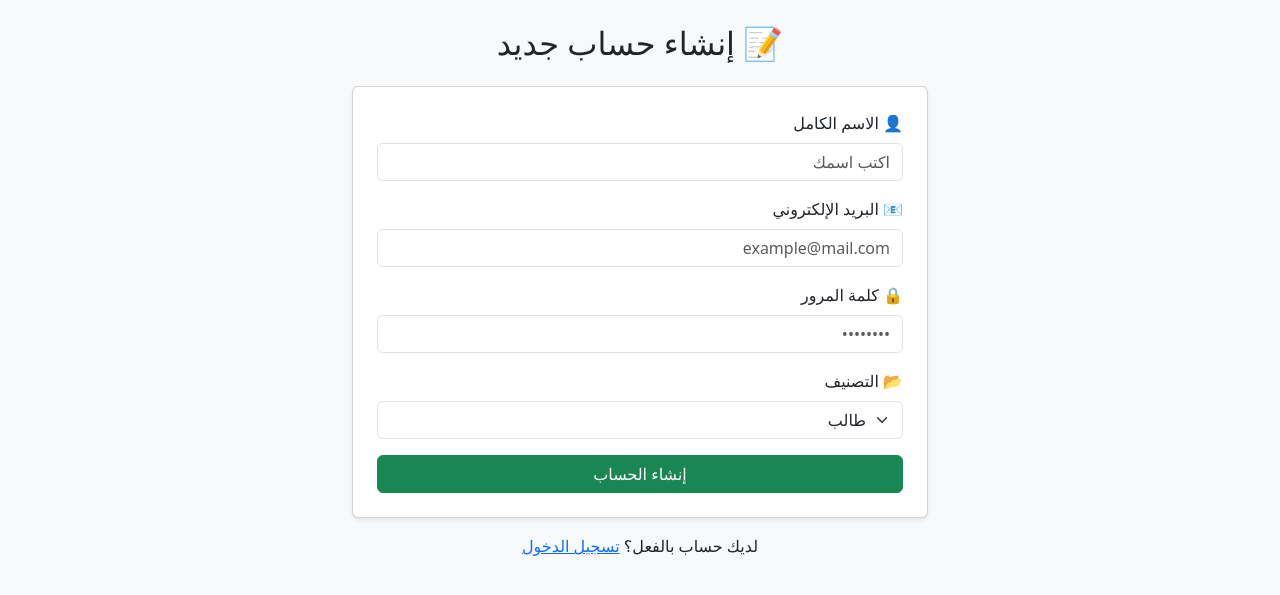
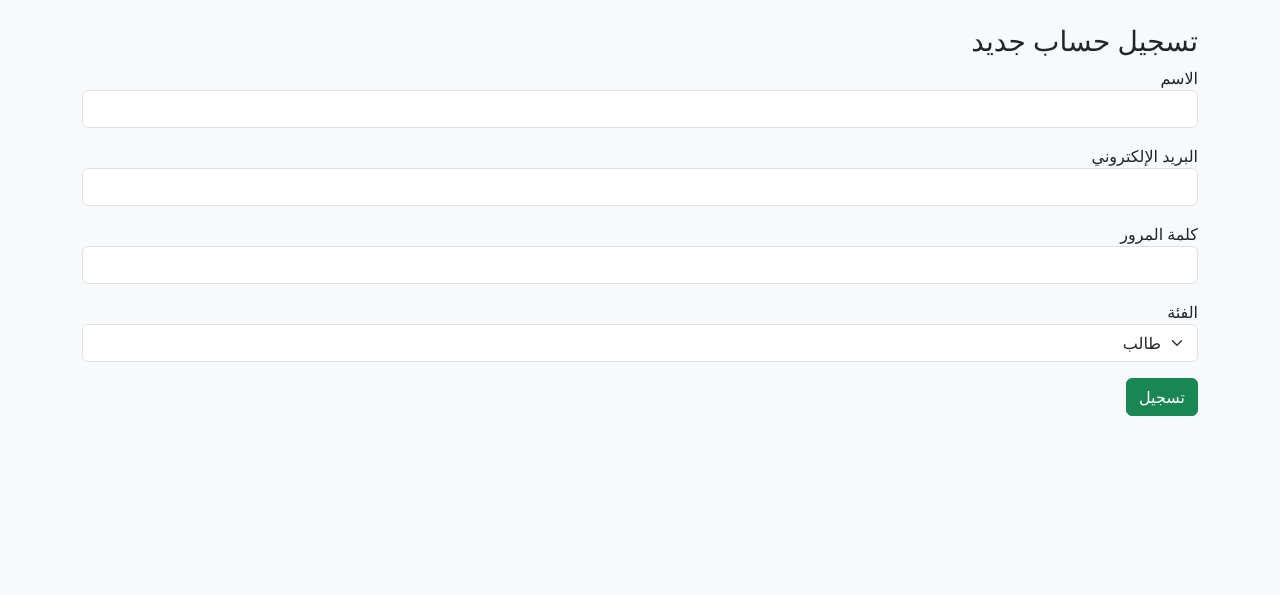
Before and after one commit to lonayr/mansa, a Flask app: page /register in a window 1280 px wide. Shown: the part 56-651 px from the top of the page. Run offline with Flask 3, Linux system fonts and the light colour scheme; data comes from the database, SQL or seed files in the repository.

Commit message:
Refactor register.html form structure and labels

```diff
--- a/templates/register.html
+++ b/templates/register.html
@@ -1,29 +1,20 @@
 {% extends "base.html" %}
 {% block content %}
-<div class="container" style="max-width: 600px;">
-  <h2 class="text-center mb-4">📝 إنشاء حساب جديد</h2>
-  <form method="post" class="card p-4 shadow-sm">
+<h3>تسجيل حساب جديد</h3>
+<form method="POST">
   {{ form.hidden_tag() }}
   <div class="mb-3">
-      <label class="form-label">👤 الاسم الكامل</label>
-      {{ form.name(class="form-control", placeholder="اكتب اسمك") }}
+    {{ form.name.label }} {{ form.name(class="form-control") }}
   </div>
   <div class="mb-3">
-      <label class="form-label">📧 البريد الإلكتروني</label>
-      {{ form.email(class="form-control", placeholder="example@mail.com") }}
+    {{ form.email.label }} {{ form.email(class="form-control") }}
   </div>
   <div class="mb-3">
-      <label class="form-label">🔒 كلمة المرور</label>
-      {{ form.password(class="form-control", placeholder="••••••••") }}
+    {{ form.password.label }} {{ form.password(class="form-control") }}
   </div>
   <div class="mb-3">
-      <label class="form-label">📂 التصنيف</label>
-      {{ form.category(class="form-select") }}
+    {{ form.category.label }} {{ form.category(class="form-select") }}
   </div>
-    <button type="submit" class="btn btn-success w-100">إنشاء الحساب</button>
+  {{ form.submit(class="btn btn-success") }}
 </form>
-  <div class="text-center mt-3">
-    <p>لديك حساب بالفعل؟ <a href="{{ url_for('login') }}">تسجيل الدخول</a></p>
-  </div>
-</div>
 {% endblock %}
```
Lines whose indentation alone changed are shown as unchanged.
